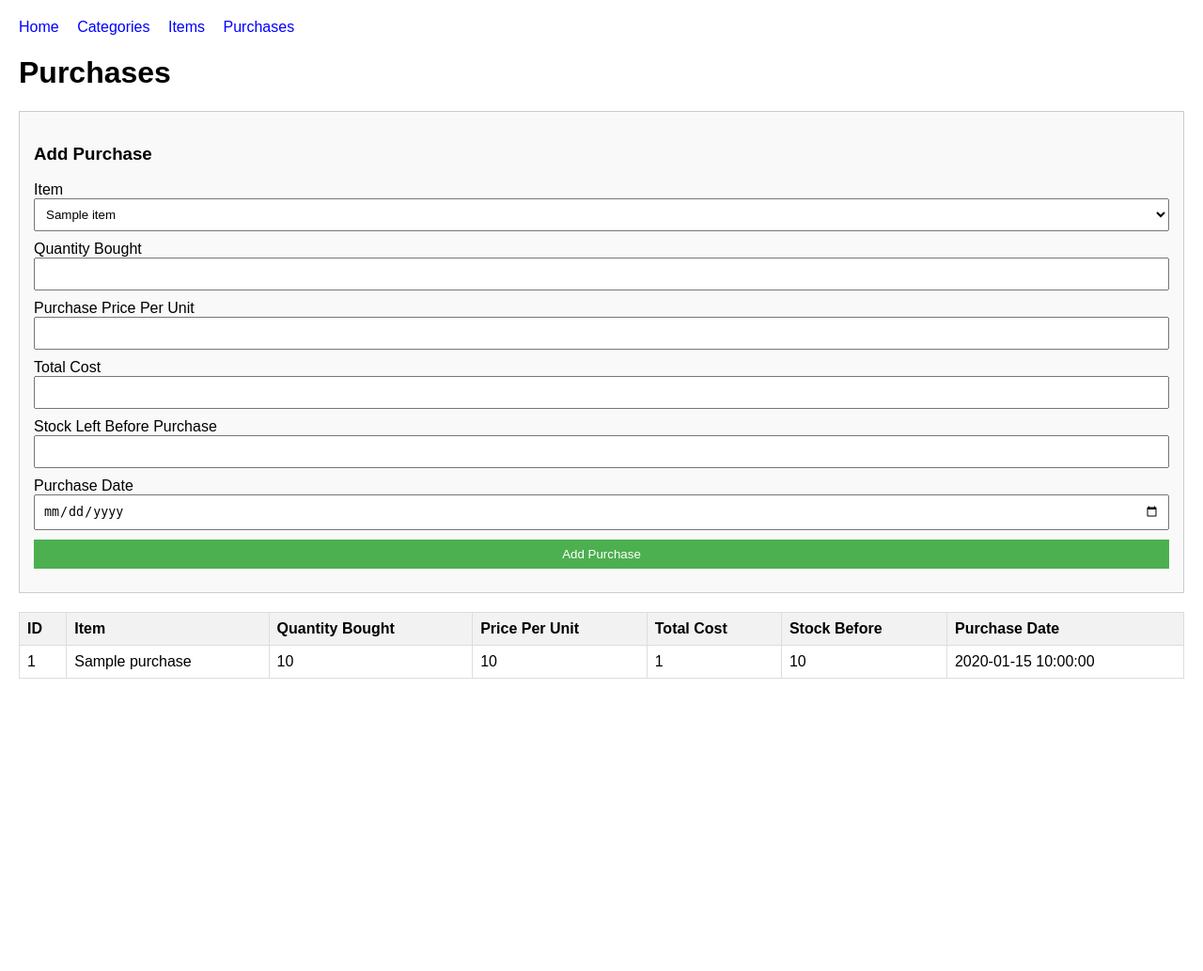
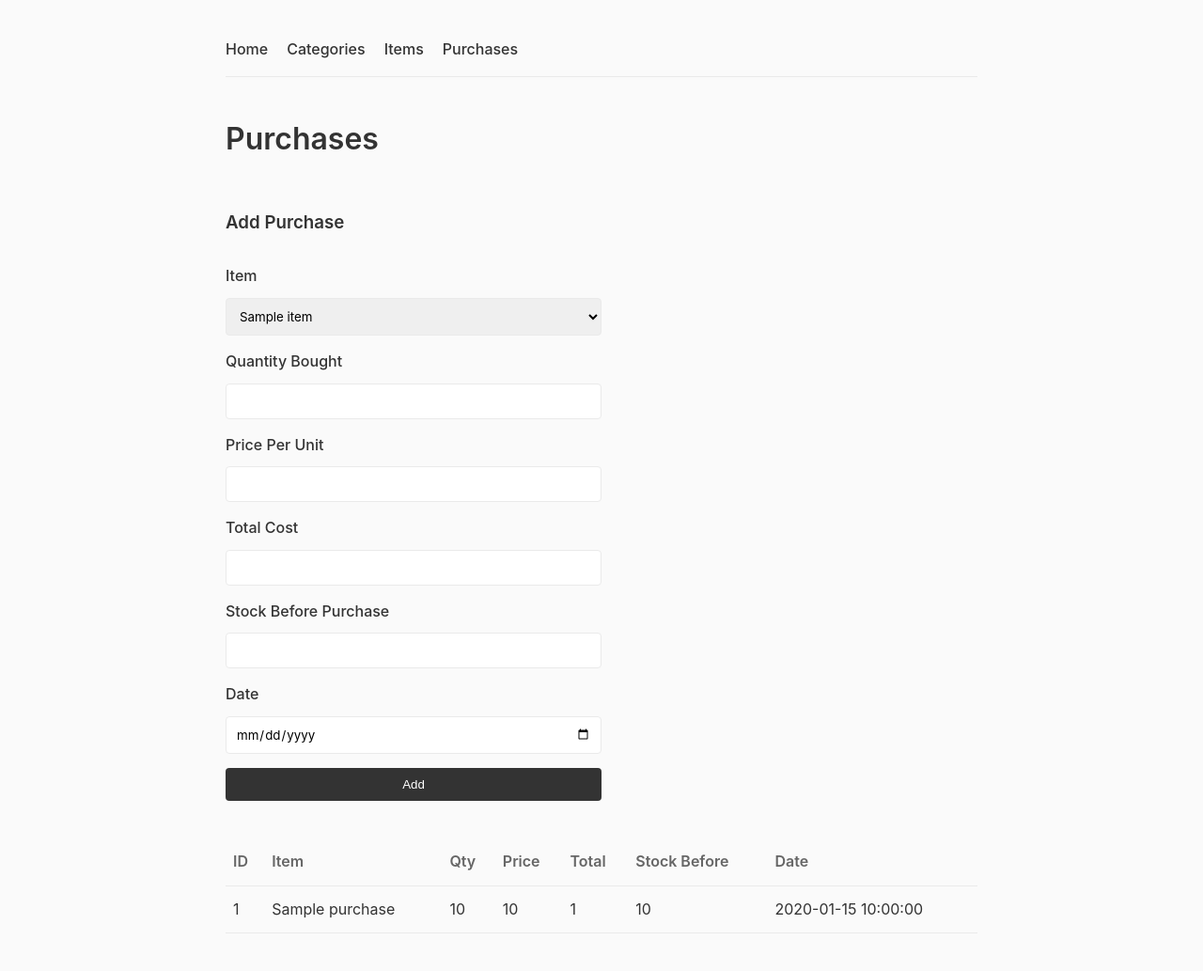
Before and after one commit to YashpalBansal/stock_rec, a Flask app: template templates/purchases.html in a window 1280 px wide. Shown: the whole page at 94% size. Before the commit the page ends 722 px from the top, so only its background shows below. Run offline with Flask 3, Linux system fonts and the light colour scheme; the template is opened without the code that fills it: most values are stand-ins (such as "Sample title", 1, 10 or a date in 2020).

Commit message:
Refactor UI to minimalist styling and extract inline CSS/JS into files under 150 lines
Co-authored-by: YashpalBansal <51370288+YashpalBansal@users.noreply.github.com>

```diff
--- a/app.py
+++ b/app.py
@@ -1,181 +1,97 @@
-import sqlite3
+import sqlite3, os
 from flask import Flask, render_template, request, redirect, url_for, flash
+from datetime import datetime
 
 app = Flask(__name__)
-import os
 app.secret_key = os.environ.get('SECRET_KEY', 'dev_key')
 
-def get_db_connection():
+def get_db():
     conn = sqlite3.connect('inventory.db')
     conn.row_factory = sqlite3.Row
     return conn
 
-from datetime import datetime
-
 @app.route('/')
 def index():
-    conn = get_db_connection()
+    conn = get_db()
     items = conn.execute('SELECT * FROM Item').fetchall()
-    categories = conn.execute('SELECT * FROM Category').fetchall()
-
-    # Calculate Total Inventory Value
-    total_inventory_value = 0
-    item_details = []
-    dead_stock_count = 0
+    total_val, dead_stock, details = 0, 0, []
 
     for item in items:
-        # Get latest purchase price
-        latest_purchase = conn.execute('SELECT purchase_price_per_unit, purchase_date FROM Purchase WHERE item_id = ? ORDER BY purchase_date DESC LIMIT 1', (item['id'],)).fetchone()
-        latest_price = latest_purchase['purchase_price_per_unit'] if latest_purchase else 0
-        total_inventory_value += (item['current_stock'] * latest_price)
-
-        # Get Item_Stats for classification
+        p = conn.execute('SELECT purchase_price_per_unit as price, purchase_date as date FROM Purchase WHERE item_id = ? ORDER BY date DESC LIMIT 1', (item['id'],)).fetchone()
+        price = p['price'] if p else 0
+        total_val += (item['current_stock'] * price)
         stats = conn.execute('SELECT * FROM Item_Stats WHERE item_id = ?', (item['id'],)).fetchone()
 
-        # Classification Logic (Simplified based on README)
-        classification = "Unknown"
-        days_since_purchase = 0
-        if latest_purchase:
-            last_date = datetime.strptime(latest_purchase['purchase_date'], '%Y-%m-%d').date()
-            days_since_purchase = (datetime.now().date() - last_date).days
+        cls, days = "Unknown", 0
+        if p:
+            days = (datetime.now().date() - datetime.strptime(p['date'], '%Y-%m-%d').date()).days
 
         if stats and stats['daily_usage'] > 0:
-            # Need a baseline for "Top 30%" vs "Bottom" as per README, simplifying to a threshold for this example
-            if stats['daily_usage'] > 5:
-                classification = "Fast"
-            elif stats['daily_usage'] < 1:
-                classification = "Slow"
-            else:
-                classification = "Medium"
+            cls = "Fast" if stats['daily_usage'] > 5 else ("Slow" if stats['daily_usage'] < 1 else "Medium")
 
-        # Dead Stock Rule
-        if days_since_purchase > 90 and (not stats or stats['daily_usage'] == 0):
-             classification = "Dead"
-             dead_stock_count += 1
+        if days > 90 and (not stats or stats['daily_usage'] == 0):
+             cls, dead_stock = "Dead", dead_stock + 1
 
-        item_details.append({
-            'name': item['name'],
-            'current_stock': item['current_stock'],
-            'days_since_purchase': days_since_purchase,
-            'classification': classification
-        })
+        details.append({'name': item['name'], 'current_stock': item['current_stock'], 'days_since_purchase': days, 'classification': cls})
 
     conn.close()
-    return render_template('index.html', items=items, categories=categories,
-                           total_inventory_value=total_inventory_value,
-                           dead_stock_count=dead_stock_count,
-                           item_details=item_details)
+    return render_template('index.html', items=items, total_inventory_value=total_val, dead_stock_count=dead_stock, item_details=details)
 
-
-@app.route('/categories', methods=('GET', 'POST'))
+@app.route('/categories', methods=['GET', 'POST'])
 def categories():
-    conn = get_db_connection()
+    conn = get_db()
     if request.method == 'POST':
-        name = request.form['name']
-        description = request.form['description']
-        if not name:
-            flash('Name is required!')
-        else:
-            conn.execute('INSERT INTO Category (name, description) VALUES (?, ?)', (name, description))
+        name, desc = request.form['name'], request.form['description']
+        if name:
+            conn.execute('INSERT INTO Category (name, description) VALUES (?, ?)', (name, desc))
             conn.commit()
             return redirect(url_for('categories'))
+        flash('Name required!')
+    cats = conn.execute('SELECT * FROM Category').fetchall()
+    conn.close()
+    return render_template('categories.html', categories=cats)
 
-    categories = conn.execute('SELECT * FROM Category').fetchall()
-    conn.close()
-    return render_template('categories.html', categories=categories)
-
-@app.route('/items', methods=('GET', 'POST'))
+@app.route('/items', methods=['GET', 'POST'])
 def items():
-    conn = get_db_connection()
+    conn = get_db()
     if request.method == 'POST':
-        name = request.form['name']
-        category_id = request.form['category_id']
-        unit = request.form['unit']
-        current_stock = request.form['current_stock']
-
-        if not name or not category_id:
-            flash('Name and Category are required!')
-        else:
-            conn.execute('INSERT INTO Item (name, category_id, unit, current_stock) VALUES (?, ?, ?, ?)',
-                         (name, category_id, unit, current_stock))
+        n, c, u, s = request.form['name'], request.form['category_id'], request.form['unit'], request.form['current_stock']
+        if n and c:
+            conn.execute('INSERT INTO Item (name, category_id, unit, current_stock) VALUES (?, ?, ?, ?)', (n, c, u, s))
             conn.commit()
             return redirect(url_for('items'))
+        flash('Name and Category required!')
+    items = conn.execute('SELECT i.*, c.name as category_name FROM Item i LEFT JOIN Category c ON i.category_id = c.id').fetchall()
+    cats = conn.execute('SELECT * FROM Category').fetchall()
+    conn.close()
+    return render_template('items.html', items=items, categories=cats)
 
-    items = conn.execute('SELECT i.*, c.name as category_name FROM Item i LEFT JOIN Category c ON i.category_id = c.id').fetchall()
-    categories = conn.execute('SELECT * FROM Category').fetchall()
-    conn.close()
-    return render_template('items.html', items=items, categories=categories)
+@app.route('/purchases', methods=['GET', 'POST'])
+def purchases():
+    conn = get_db()
+    if request.method == 'POST':
+        f = request.form
+        i_id, q, p, c, s, d = f['item_id'], float(f['quantity_bought']), float(f['purchase_price_per_unit']), float(f['total_cost']), float(f['stock_left_before_purchase']), f['purchase_date']
+        if i_id:
+            prev = conn.execute('SELECT * FROM Purchase WHERE item_id = ? ORDER BY purchase_date DESC LIMIT 1', (i_id,)).fetchone()
+            conn.execute('INSERT INTO Purchase (item_id, quantity_bought, purchase_price_per_unit, total_cost, stock_left_before_purchase, purchase_date) VALUES (?, ?, ?, ?, ?, ?)', (i_id, q, p, c, s, d))
+            conn.execute('UPDATE Item SET current_stock = ? WHERE id = ?', (s + q, i_id))
 
-from datetime import datetime
-
-@app.route('/purchases', methods=('GET', 'POST'))
-def purchases():
-    conn = get_db_connection()
-    if request.method == 'POST':
-        item_id = request.form['item_id']
-        quantity_bought = float(request.form['quantity_bought'])
-        purchase_price_per_unit = float(request.form['purchase_price_per_unit'])
-        total_cost = float(request.form['total_cost'])
-        stock_left_before_purchase = float(request.form['stock_left_before_purchase'])
-        purchase_date = request.form['purchase_date']
-
-        if not item_id:
-            flash('Item is required!')
-        else:
-            # Query the previous purchase for the same item
-            prev_purchase = conn.execute(
-                'SELECT * FROM Purchase WHERE item_id = ? ORDER BY purchase_date DESC, id DESC LIMIT 1',
-                (item_id,)
-            ).fetchone()
-
-            conn.execute('''INSERT INTO Purchase (item_id, quantity_bought, purchase_price_per_unit, total_cost, stock_left_before_purchase, purchase_date)
-                            VALUES (?, ?, ?, ?, ?, ?)''',
-                         (item_id, quantity_bought, purchase_price_per_unit, total_cost, stock_left_before_purchase, purchase_date))
-
-            # Update current stock
-            conn.execute('UPDATE Item SET current_stock = ? WHERE id = ?',
-                         (stock_left_before_purchase + quantity_bought, item_id))
-
-            # Calculate Consumption and Daily Usage
-            if prev_purchase:
-                prev_qty = prev_purchase['quantity_bought']
-                prev_stock_left = prev_purchase['stock_left_before_purchase']
-                # Actual stock available after previous purchase
-                stock_after_prev_purchase = prev_stock_left + prev_qty
-                consumption = stock_after_prev_purchase - stock_left_before_purchase
-
-                # Calculate Days Between Purchases
-                prev_date = datetime.strptime(prev_purchase['purchase_date'], '%Y-%m-%d').date()
-                curr_date = datetime.strptime(purchase_date, '%Y-%m-%d').date()
-                days_between = (curr_date - prev_date).days
-
-                if days_between > 0:
-                    daily_usage = consumption / days_between
-                else:
-                    daily_usage = 0
-            else:
-                consumption = 0
-                daily_usage = 0
-
-            # Write to Item_Stats table
-            if prev_purchase and daily_usage > 0:
-                monthly_demand = daily_usage * 30
-                # Check if item stats exists
-                stats = conn.execute('SELECT * FROM Item_Stats WHERE item_id = ?', (item_id,)).fetchone()
-                if stats:
-                    conn.execute('UPDATE Item_Stats SET daily_usage = ?, monthly_demand = ?, last_updated = CURRENT_TIMESTAMP WHERE item_id = ?',
-                                 (daily_usage, monthly_demand, item_id))
-                else:
-                    conn.execute('INSERT INTO Item_Stats (item_id, daily_usage, monthly_demand, last_updated) VALUES (?, ?, ?, CURRENT_TIMESTAMP)',
-                                 (item_id, daily_usage, monthly_demand))
-
+            if prev:
+                days = (datetime.strptime(d, '%Y-%m-%d').date() - datetime.strptime(prev['purchase_date'], '%Y-%m-%d').date()).days
+                daily = (prev['stock_left_before_purchase'] + prev['quantity_bought'] - s) / days if days > 0 else 0
+                if daily > 0:
+                    st = conn.execute('SELECT * FROM Item_Stats WHERE item_id = ?', (i_id,)).fetchone()
+                    if st: conn.execute('UPDATE Item_Stats SET daily_usage=?, monthly_demand=?, last_updated=CURRENT_TIMESTAMP WHERE item_id=?', (daily, daily*30, i_id))
+                    else: conn.execute('INSERT INTO Item_Stats (item_id, daily_usage, monthly_demand, last_updated) VALUES (?, ?, ?, CURRENT_TIMESTAMP)', (i_id, daily, daily*30))
             conn.commit()
             return redirect(url_for('purchases'))
+        flash('Item required!')
 
-    purchases = conn.execute('SELECT p.*, i.name as item_name FROM Purchase p LEFT JOIN Item i ON p.item_id = i.id').fetchall()
-    items = conn.execute('SELECT * FROM Item').fetchall()
+    ps = conn.execute('SELECT p.*, i.name as item_name FROM Purchase p LEFT JOIN Item i ON p.item_id = i.id').fetchall()
+    its = conn.execute('SELECT * FROM Item').fetchall()
     conn.close()
-    return render_template('purchases.html', purchases=purchases, items=items)
+    return render_template('purchases.html', purchases=ps, items=its)
 
 if __name__ == '__main__':
     app.run(debug=True, port=5000)
--- /dev/null
+++ b/static/script.js
@@ -0,0 +1 @@
+console.log("Minimalist JS loaded");
--- /dev/null
+++ b/static/style.css
@@ -0,0 +1,92 @@
+/* Minimalist Design */
+:root {
+  --bg: #fafafa;
+  --text: #333;
+  --accent: #000;
+  --border: #eaeaea;
+}
+body {
+  font-family: -apple-system, BlinkMacSystemFont, "Segoe UI", Roboto, Helvetica, Arial, sans-serif;
+  background-color: var(--bg);
+  color: var(--text);
+  max-width: 800px;
+  margin: 40px auto;
+  padding: 0 20px;
+  line-height: 1.6;
+}
+nav {
+  display: flex;
+  gap: 20px;
+  margin-bottom: 40px;
+  border-bottom: 1px solid var(--border);
+  padding-bottom: 15px;
+}
+nav a {
+  text-decoration: none;
+  color: var(--text);
+  font-weight: 500;
+}
+nav a:hover {
+  color: var(--accent);
+}
+h1, h2, h3 {
+  font-weight: 600;
+  margin-bottom: 15px;
+}
+table {
+  width: 100%;
+  border-collapse: collapse;
+  margin-top: 20px;
+  margin-bottom: 40px;
+}
+th, td {
+  border-bottom: 1px solid var(--border);
+  padding: 12px 8px;
+  text-align: left;
+}
+th {
+  font-weight: 600;
+  color: #666;
+}
+form {
+  margin-top: 30px;
+  margin-bottom: 40px;
+  display: flex;
+  flex-direction: column;
+  gap: 15px;
+  max-width: 400px;
+}
+label {
+  font-weight: 500;
+  margin-bottom: -5px;
+}
+input, select {
+  padding: 10px;
+  border: 1px solid var(--border);
+  border-radius: 4px;
+  font-family: inherit;
+}
+button {
+  padding: 10px 15px;
+  background-color: var(--text);
+  color: #fff;
+  border: none;
+  border-radius: 4px;
+  cursor: pointer;
+  font-weight: 500;
+}
+button:hover {
+  background-color: var(--accent);
+}
+.flash {
+  color: #d93025;
+  background: #fce8e6;
+  padding: 10px;
+  border-radius: 4px;
+  margin-bottom: 20px;
+  list-style: none;
+}
+.flashes {
+  padding: 0;
+  margin: 0 0 20px 0;
+}
--- a/templates/base.html
+++ b/templates/base.html
@@ -1,20 +1,10 @@
 <!DOCTYPE html>
-<html>
+<html lang="en">
 <head>
+    <meta charset="UTF-8">
+    <meta name="viewport" content="width=device-width, initial-scale=1.0">
     <title>Smart Inventory System</title>
-    <style>
-        body { font-family: Arial, sans-serif; margin: 20px; }
-        nav { margin-bottom: 20px; }
-        nav a { margin-right: 15px; text-decoration: none; color: blue; }
-        table { border-collapse: collapse; width: 100%; margin-top: 20px; }
-        th, td { border: 1px solid #ddd; padding: 8px; text-align: left; }
-        th { background-color: #f2f2f2; }
-        form { margin-top: 20px; padding: 15px; border: 1px solid #ccc; background: #f9f9f9; }
-        input, select, button { margin-bottom: 10px; padding: 8px; width: 100%; box-sizing: border-box; }
-        button { background-color: #4CAF50; color: white; border: none; cursor: pointer; }
-        button:hover { background-color: #45a049; }
-        .flash { color: red; margin-bottom: 10px; }
-    </style>
+    <link rel="stylesheet" href="{{ url_for('static', filename='style.css') }}">
 </head>
 <body>
     <nav>
@@ -26,7 +16,7 @@
 
     {% with messages = get_flashed_messages() %}
       {% if messages %}
-        <ul class=flashes>
+        <ul class="flashes">
         {% for message in messages %}
           <li class="flash">{{ message }}</li>
         {% endfor %}
@@ -34,6 +24,9 @@
       {% endif %}
     {% endwith %}
 
-    {% block content %}{% endblock %}
+    <main>
+        {% block content %}{% endblock %}
+    </main>
+    <script src="{{ url_for('static', filename='script.js') }}"></script>
 </body>
 </html>
--- a/templates/purchases.html
+++ b/templates/purchases.html
@@ -5,35 +5,45 @@
 
     <form method="post">
         <h3>Add Purchase</h3>
-        <label>Item</label>
-        <select name="item_id" required>
+
+        <label for="item_id">Item</label>
+        <select id="item_id" name="item_id" required>
             {% for item in items %}
             <option value="{{ item.id }}">{{ item.name }}</option>
             {% endfor %}
         </select>
-        <label>Quantity Bought</label>
-        <input type="number" step="0.01" name="quantity_bought" required>
-        <label>Purchase Price Per Unit</label>
-        <input type="number" step="0.01" name="purchase_price_per_unit" required>
-        <label>Total Cost</label>
-        <input type="number" step="0.01" name="total_cost" required>
-        <label>Stock Left Before Purchase</label>
-        <input type="number" step="0.01" name="stock_left_before_purchase" required>
-        <label>Purchase Date</label>
-        <input type="date" name="purchase_date" required>
-        <button type="submit">Add Purchase</button>
+
+        <label for="quantity_bought">Quantity Bought</label>
+        <input type="number" step="0.01" id="quantity_bought" name="quantity_bought" required>
+
+        <label for="purchase_price_per_unit">Price Per Unit</label>
+        <input type="number" step="0.01" id="purchase_price_per_unit" name="purchase_price_per_unit" required>
+
+        <label for="total_cost">Total Cost</label>
+        <input type="number" step="0.01" id="total_cost" name="total_cost" required>
+
+        <label for="stock_left_before_purchase">Stock Before Purchase</label>
+        <input type="number" step="0.01" id="stock_left_before_purchase" name="stock_left_before_purchase" required>
+
+        <label for="purchase_date">Date</label>
+        <input type="date" id="purchase_date" name="purchase_date" required>
+
+        <button type="submit">Add</button>
     </form>
 
     <table>
+        <thead>
             <tr>
                 <th>ID</th>
                 <th>Item</th>
-            <th>Quantity Bought</th>
-            <th>Price Per Unit</th>
-            <th>Total Cost</th>
+                <th>Qty</th>
+                <th>Price</th>
+                <th>Total</th>
                 <th>Stock Before</th>
-            <th>Purchase Date</th>
+                <th>Date</th>
             </tr>
+        </thead>
+        <tbody>
             {% for purchase in purchases %}
             <tr>
                 <td>{{ purchase.id }}</td>
@@ -45,5 +55,6 @@
                 <td>{{ purchase.purchase_date }}</td>
             </tr>
             {% endfor %}
+        </tbody>
     </table>
 {% endblock %}
```
Also changed, not shown: templates/categories.html (+9 -5 lines), templates/index.html (+6 -3 lines), templates/items.html (+18 -10 lines). Lines whose indentation alone changed are shown as unchanged.
